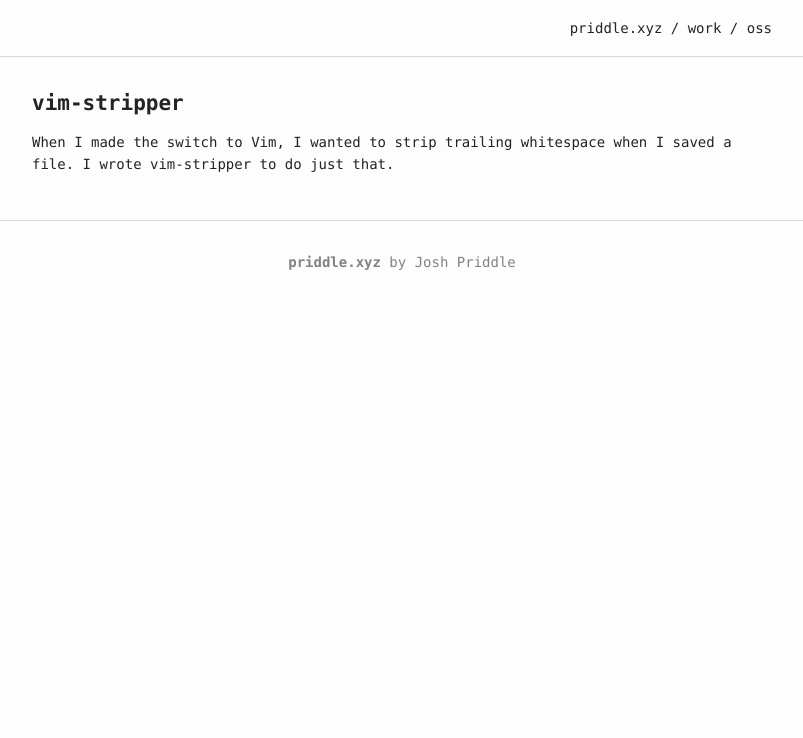
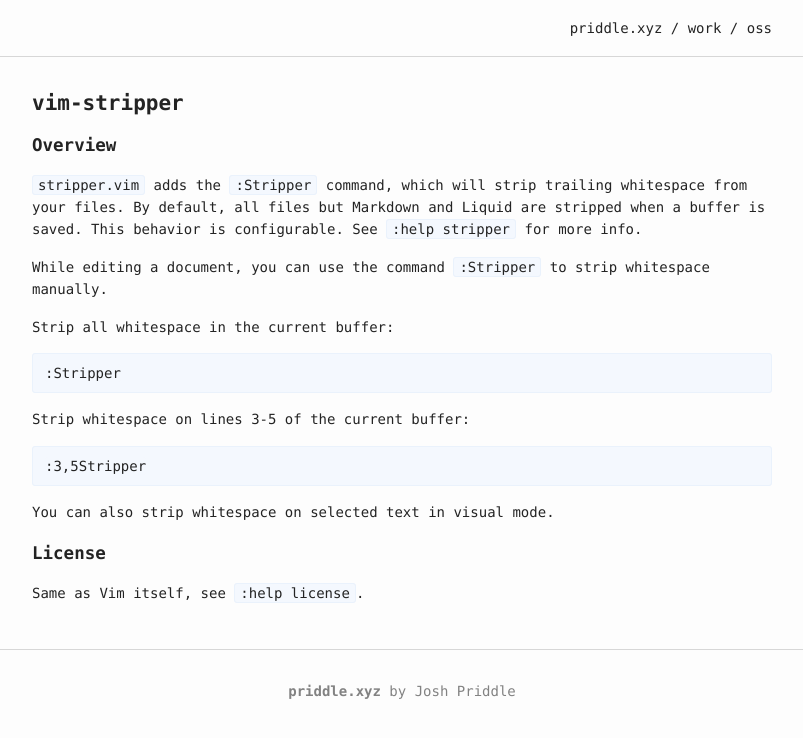
Before and after one commit to itspriddle/priddle.xyz, a Jekyll site: the page built from _projects/oss/vim-stripper.md, in a window 1280 px wide. Shown: the top 738 px of the page, without its empty margins (238-1041 px from the left). Built offline with Jekyll 4.4.1, drawn with Linux system fonts in a browser that asks for light colours.

Commit message:
Update project

```diff
--- a/_projects/oss/vim-stripper.md
+++ b/_projects/oss/vim-stripper.md
@@ -8,7 +8,31 @@
   - Git
   - Vim Plugin
 project_type: oss
+excerpt: |
+  When I made the switch to Vim, I wanted to strip trailing whitespace when I
+  saved a file. I wrote vim-stripper to do just that.
 ---
 
-When I made the switch to Vim, I wanted to strip trailing whitespace when I
-saved a file. I wrote vim-stripper to do just that.
+## Overview
+
+`stripper.vim` adds the `:Stripper` command, which will strip trailing
+whitespace from your files. By default, all files but Markdown and Liquid are
+stripped when a buffer is saved. This behavior is configurable. See
+`:help stripper` for more info.
+
+While editing a document, you can use the command `:Stripper` to strip
+whitespace manually.
+
+Strip all whitespace in the current buffer:
+
+    :Stripper
+
+Strip whitespace on lines 3-5 of the current buffer:
+
+    :3,5Stripper
+
+You can also strip whitespace on selected text in visual mode.
+
+## License
+
+Same as Vim itself, see `:help license`.
```
